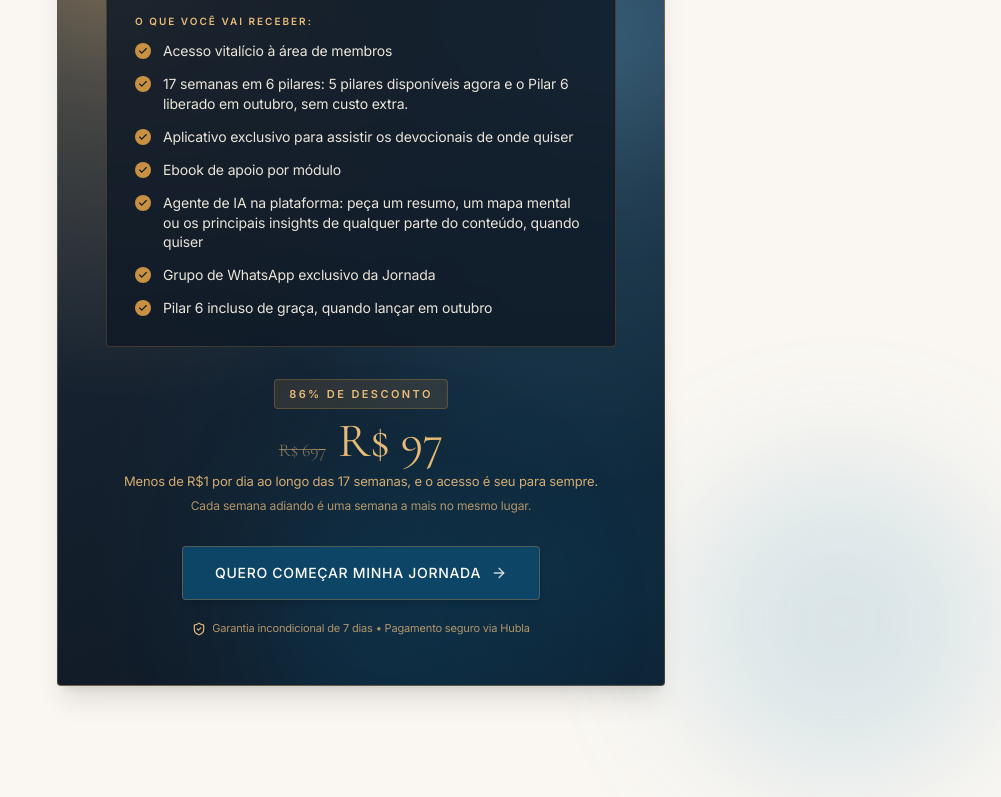
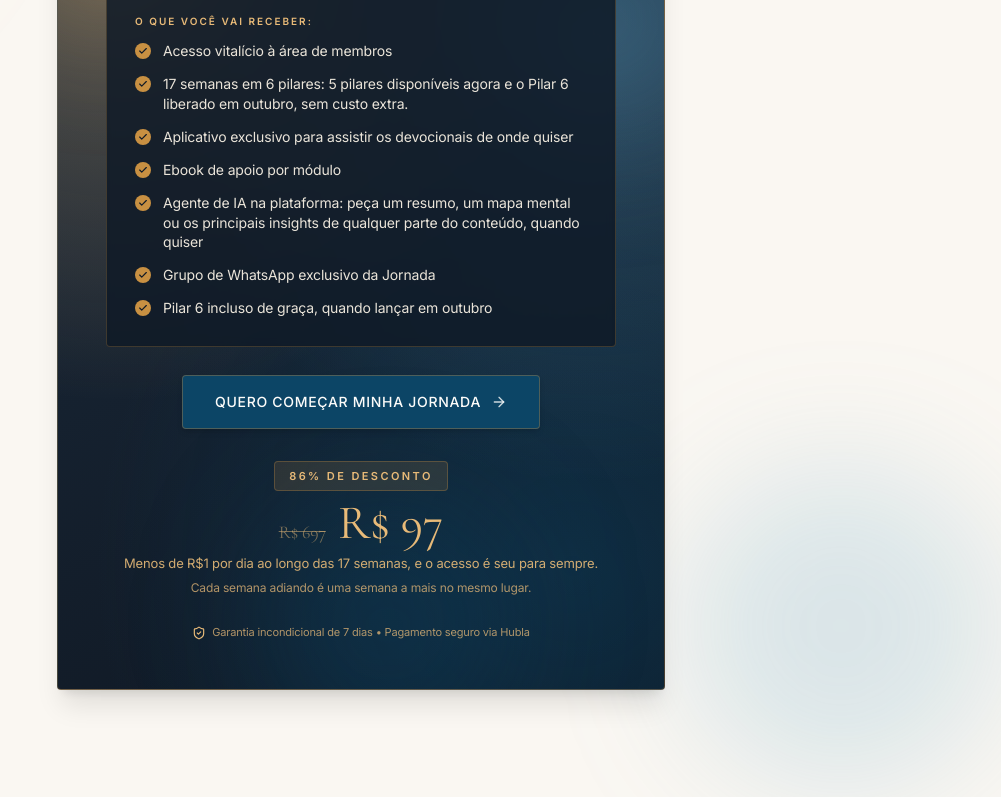
Before and after one commit to tiagoncosta/Jornada-Prop-sito-site-02, a React (Vite) app: page / in a window 1280 px wide. Shown: the part 5054-5851 px from the top of the page, without its empty margins (279-1280 px from the left). Built offline with nearby package versions, Linux system fonts and the light colour scheme.

Commit message:
feat(OfertaSection): add primary CTA button below deliverables
Integrated a direct call-to-action button after the list of deliverables to improve conversion flow and adjusted container margins for better vertical alignment.

```diff
--- a/src/components/OfertaSection.tsx
+++ b/src/components/OfertaSection.tsx
@@ -37,7 +37,7 @@ export default function OfertaSection() {
             {/* Lista de Entregáveis em Vidro Crepuscular */}
             <div
               id="o-que-voce-recebe"
-              className="scroll-mt-24 sm:scroll-mt-28 text-left max-w-lg mx-auto bg-[#101A27]/85 backdrop-blur-xs border border-gold/25 p-5 sm:p-7 rounded-sm mb-7 sm:mb-8 space-y-3.5 shadow-inner"
+              className="scroll-mt-24 sm:scroll-mt-28 text-left max-w-lg mx-auto bg-[#101A27]/85 backdrop-blur-xs border border-gold/25 p-5 sm:p-7 rounded-sm mb-6 sm:mb-7 space-y-3.5 shadow-inner"
             >
               <span className="text-[10px] font-sans font-semibold tracking-[0.2em] text-gold-light uppercase block mb-3">
                 O que você vai receber:
@@ -54,8 +54,20 @@ export default function OfertaSection() {
               ))}
             </div>
 
+            {/* Botão CTA Principal com Máxima Força Visual logo abaixo dos entregáveis */}
+            <div className="mb-7 sm:mb-8">
+              <a
+                id="btn-cta-oferta"
+                href="https://pay.hub.la/RBS2l0kJ8JIuPjA14Nr5"
+                className="w-full sm:w-auto min-h-[48px] sm:min-w-[300px] bg-accent hover:bg-accent-hover active:scale-[0.98] text-[#FDFCFA] border border-gold/35 font-sans font-medium py-3.5 sm:py-4 px-8 rounded-sm shadow-md hover:shadow-xl hover:ring-2 hover:ring-gold/50 transition-all duration-200 text-xs sm:text-sm tracking-wider uppercase inline-flex items-center justify-center gap-2.5 cursor-pointer text-center"
+              >
+                <span>Quero começar minha Jornada</span>
+                <ArrowRight className="w-4 h-4 text-[#FDFCFA]/80" />
+              </a>
+            </div>
+
             {/* Bloco de Preço com Tipografia Editorial */}
-            <div className="mb-7 sm:mb-8 max-w-lg mx-auto space-y-2">
+            <div className="mb-6 sm:mb-7 max-w-lg mx-auto space-y-2">
               <div className="inline-flex items-center text-[10px] sm:text-[11px] font-sans font-semibold tracking-[0.22em] text-gold-light uppercase bg-gold/15 border border-gold/30 px-3.5 py-1.5 rounded-sm mb-2">
                 <span>86% DE DESCONTO</span>
               </div>
@@ -75,16 +87,6 @@ export default function OfertaSection() {
               </p>
             </div>
 
-            {/* Botão CTA Principal com Máxima Força Visual */}
-            <a
-              id="btn-cta-oferta"
-              href="https://pay.hub.la/RBS2l0kJ8JIuPjA14Nr5"
-              className="w-full sm:w-auto min-h-[48px] sm:min-w-[300px] bg-accent hover:bg-accent-hover active:scale-[0.98] text-[#FDFCFA] border border-gold/35 font-sans font-medium py-3.5 sm:py-4 px-8 rounded-sm shadow-md hover:shadow-xl hover:ring-2 hover:ring-gold/50 transition-all duration-200 text-xs sm:text-sm tracking-wider uppercase inline-flex items-center justify-center gap-2.5 cursor-pointer text-center"
-            >
-              <span>Quero começar minha Jornada</span>
-              <ArrowRight className="w-4 h-4 text-[#FDFCFA]/80" />
-            </a>
-
             {/* Indicador de Garantia e Pagamento Seguro */}
             <div className="mt-5 text-[11px] font-sans text-gold-light/75 flex items-center justify-center gap-1.5">
               <ShieldCheck className="w-3.5 h-3.5 text-gold-light" />
```
